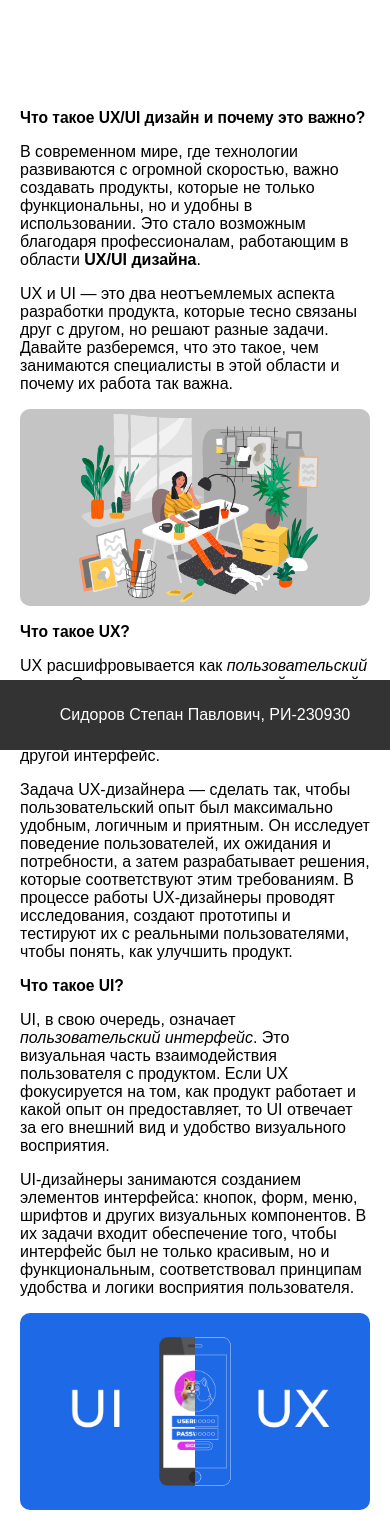
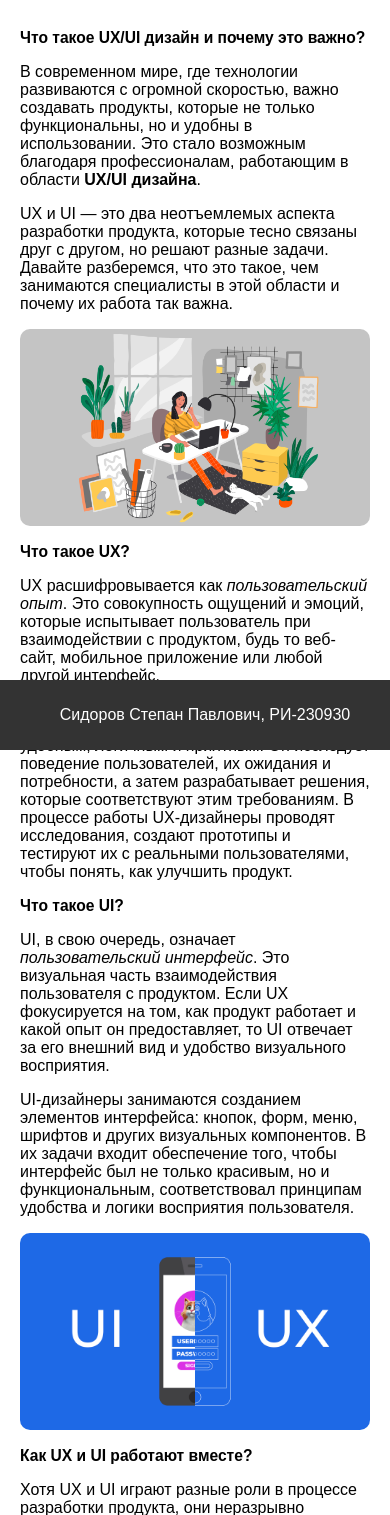
Before and after one commit to STEPANONEDEATH/URFU_Django_UX_UI_Designer, a Django app: page / in a window 390 px wide. Shown: the part 94-1609 px from the top of the page. Run offline with Django 3.2, Linux system fonts and the light colour scheme.

Commit message:
Update style.css
fix mobile devices bug

```diff
--- a/UI_UX_Project/ui_ux_project/static/css/style.css
+++ b/UI_UX_Project/ui_ux_project/static/css/style.css
@@ -312,7 +312,6 @@ footer {
 
     main {
         padding-left: 20px;
-        padding-top: 100px;
     }
 
     .skills_list {
```
